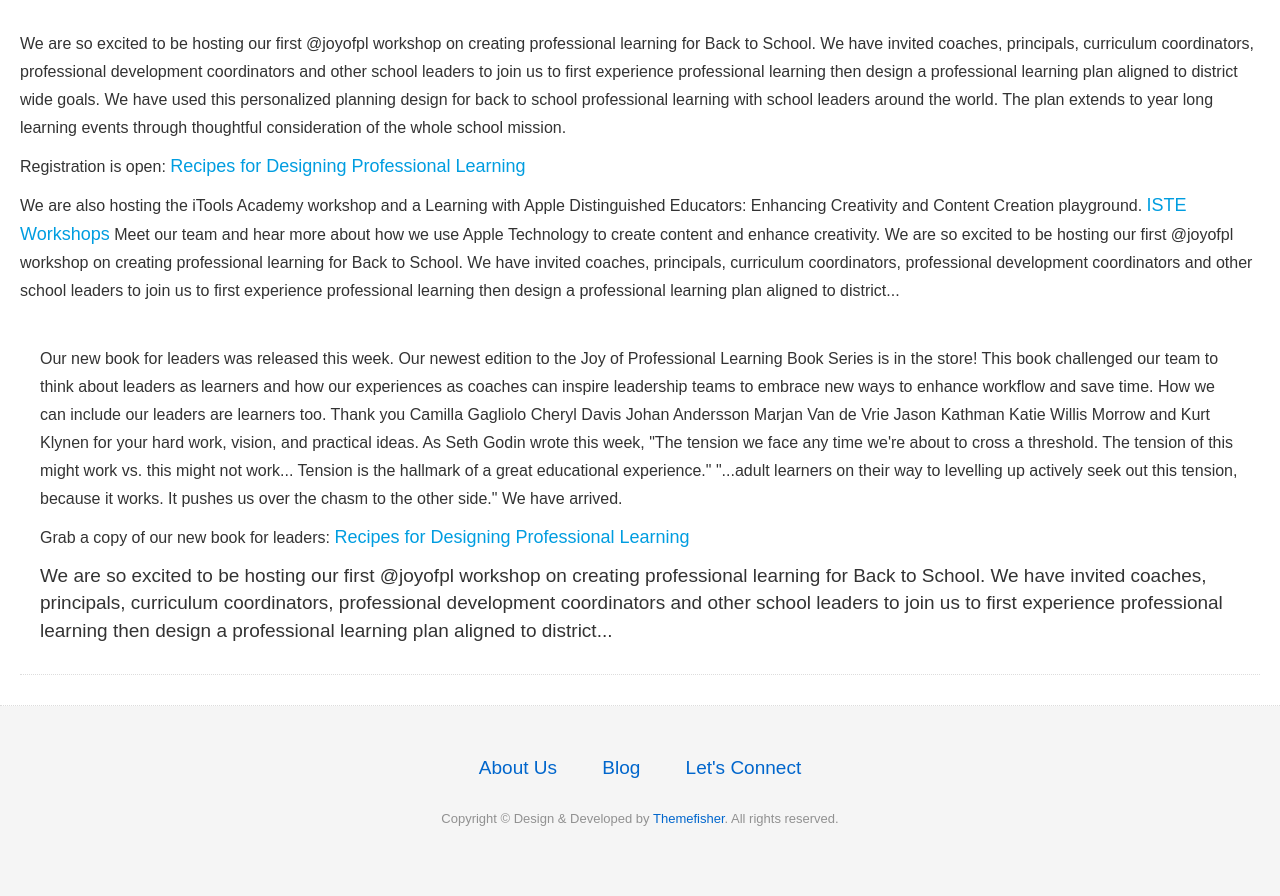
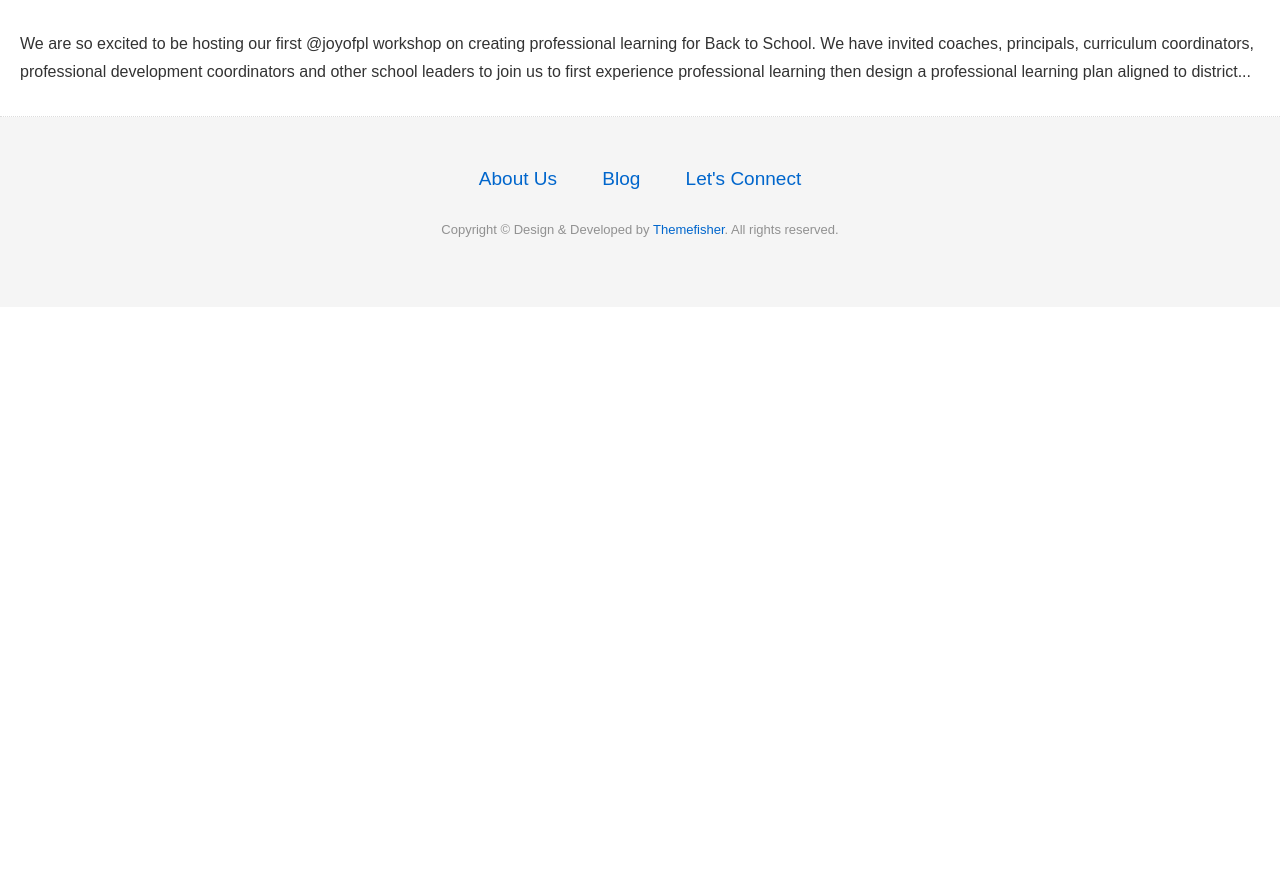
Before and after one commit to meesterkurt/joyofprofessionallearning, a Jekyll site: the page built from blog.md, in a window 1280 px wide. Shown: the part 409-1305 px from the top of the page. Built offline with Jekyll 4.4.1, drawn with Linux system fonts in a browser that asks for light colours; nearby versions of some CDN libraries; after the commit the page ends 900 px from its top, so only the background shows below that.

Commit message:
Update blog.md

```diff
--- a/blog.md
+++ b/blog.md
@@ -10,48 +10,8 @@ img: blog-hero
 <div class="post-area">
   <a href="{{ post.url | prepend: site.baseurl }}" class="bold">{{ post.ISTE2017 }}</a>
   <p class="post-date">{{ post.May | date_to_long_string }}</p>
-  <p>We are so excited to be hosting our first @joyofpl workshop on creating professional learning for Back to School. We have invited coaches, principals, curriculum coordinators, professional development coordinators and other school leaders to join us to first experience professional learning  then design a professional learning plan aligned to district wide goals. We have used this personalized planning design for back to school professional learning with school leaders around the world. The plan extends to year long learning events through thoughtful consideration of the whole school mission.
-      <div>
-    <div>
-  <div>
-<div>
-<p>Registration is open: <a href="https://conference.iste.org/2017/program/search/detail_session.php?id=108675817">Recipes for Designing Professional Learning</a>
- <div>
-    <div>
-  <div>
-<div>
-  <p> We are also hosting the iTools Academy workshop and a Learning with Apple Distinguished Educators: Enhancing Creativity and Content Creation playground. <a href="https://conference.iste.org/2017/program/search/detail_presenter.php?id=108114820">ISTE Workshops</a>  Meet our team and hear more about how we use Apple Technology to create content and enhance creativity.
+  <p>
     {{ post.content | strip_html | truncatewords: 50 }}
   <p>
-      <div>
-    <div>
-  <div>
 <div>
 {% endfor %}
-      <div>
-    <div>
-  <div>
-<div>
-{% for post in site.posts %}
-<div class="post-area">
-  <a href="{{ post.url | prepend: site.baseurl }}" class="bold">{{ post.New Book for Leaders }}</a>
-  <p class="post-date">{{ post.June | date_to_long_string }}</p>
-  <p>Our new book for leaders was released this week.
-Our newest edition to the Joy of Professional Learning Book Series is in the store! This book challenged our team to think about leaders as learners and how our experiences as coaches can inspire leadership teams to embrace new ways to enhance workflow and save time. How we can include our leaders are learners too.
-Thank you Camilla Gagliolo Cheryl Davis Johan Andersson Marjan Van de Vrie Jason Kathman Katie Willis Morrow and Kurt Klynen for your hard work, vision, and practical ideas.
-As Seth Godin wrote this week,
- "The tension we face any time we're about to cross a threshold. The tension of this might work vs. this might not work... Tension is the hallmark of a great educational experience."
-"...adult learners on their way to levelling up actively seek out this tension, because it works. It pushes us over the chasm to the other side."
-We have arrived.
-      <div>
-    <div>
-  <div>
-<div>
-<p>Grab a copy of our new book for leaders: <a href="https://itunes.apple.com/us/book/the-joy-of-professional-learning-strategies-for-leaders/id1235488390?mt=11">Recipes for Designing Professional Learning</a>
- <div>
-    {{ post.content | strip_html | truncatewords: 50 }}
-      <div>
-    <div>
-  <div>
-<div>
-{% endfor %}
```
